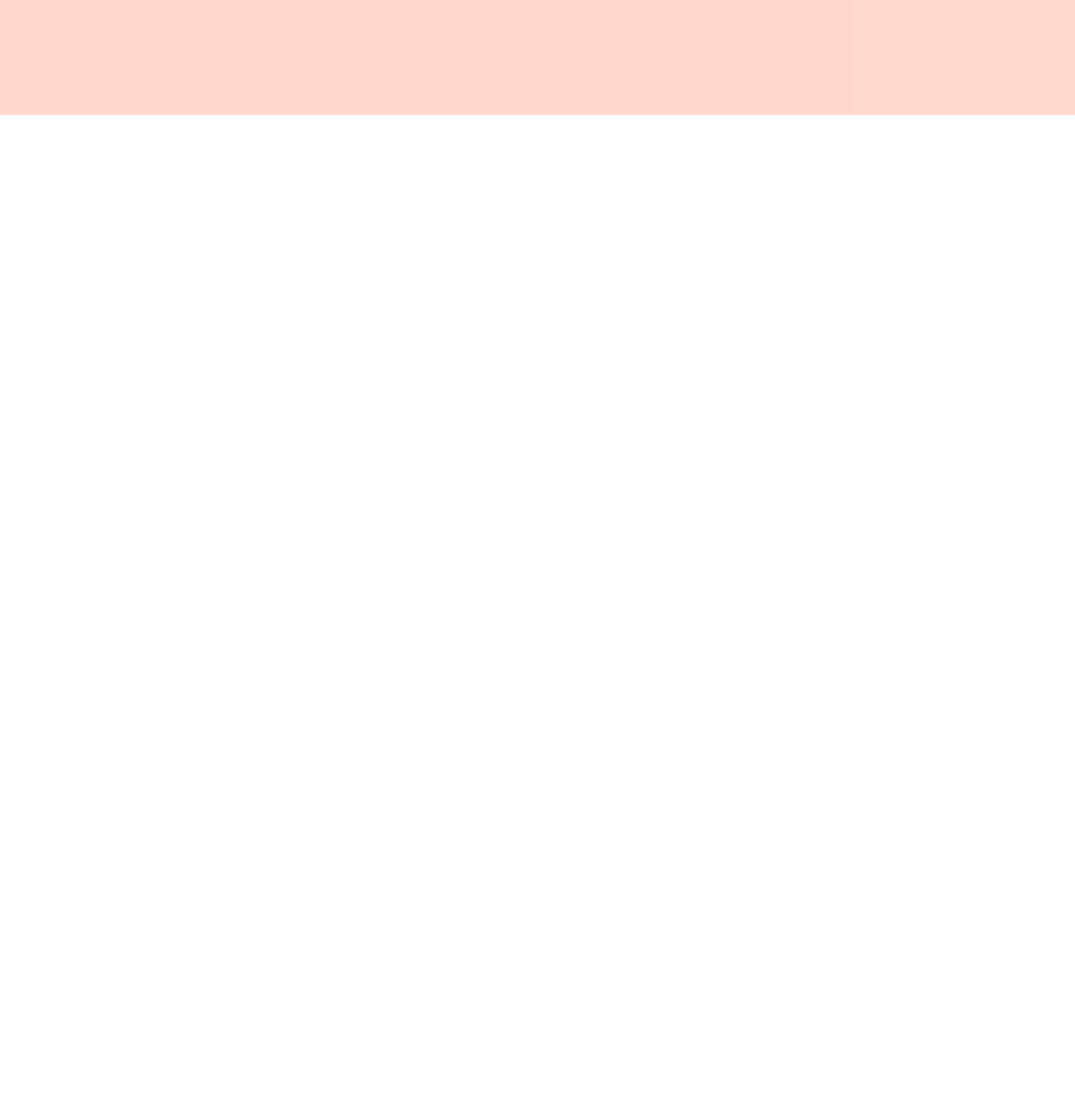
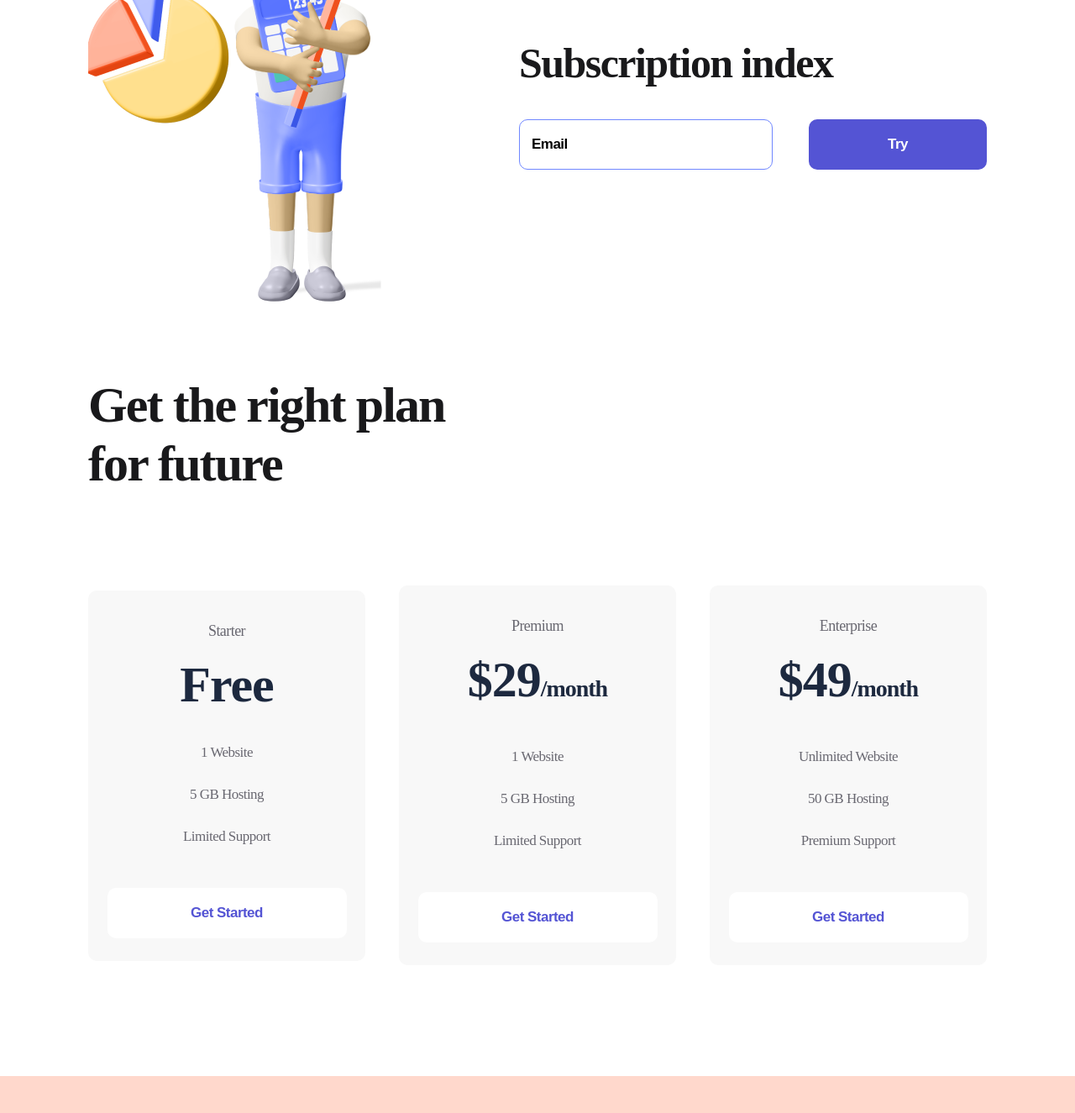
Before and after one commit to OlenaKurochka/logoipsum, a plain HTML site: page index.html in a window 1280 px wide. Shown: the part 1081-2406 px from the top of the page at 84% size. Before the commit the page ends 1218 px from the top, so only its background shows below. Drawn offline with nearby package versions, Linux system fonts and the light colour scheme.

Commit message:
Add files via upload

```diff
--- a/index.html
+++ b/index.html
@@ -67,6 +67,64 @@
             <img src="./img/Firstman.png" alt="firstman">
         </div>
     </section>
+    <section class="container subscribe">
+        <div>
+            <img src="./img/Secondman.png" alt="Secondman">
+        </div>
+        <div>
+            <h2 class="subscribe__title">
+                Subscription index
+            </h2>
+            <form>
+                <input  class="input" type="email" placeholder="Email">
+                <button class="button button__violet">
+                    Try
+                </button>
+            </form>
+        </div>
+    </section>
+    <section class="container plan">
+        <h2 class="plan__title">
+            Get the right plan for future
+        </h2>
+        <div class="plan__flex">
+            <div class="item">
+                <p class="item__text">Starter</p>
+                <h3 class="item__title">
+                    Free </h3>
+                <ul>
+                    <li class="item__li">1 Website</li>
+                    <li class="item__li">5 GB Hosting</li>
+                    <li class="item__li">Limited Support</li>
+                </ul>
+                <button class="button button__item"> Get Started </button>
+            </div>
+            <div class="item">
+                <p class="item__text">Premium</p>
+                <h3 class="item__title">
+                    $29<span>/month</span>
+                </h3>
+                <ul>
+                    <li class="item__li">1 Website</li>
+                    <li class="item__li">5 GB Hosting</li>
+                    <li class="item__li">Limited Support</li>
+                </ul>
+                <button class="button button__item"> Get Started </button>
+            </div>
+            <div class="item">
+                <p class="item__text">Enterprise</p>
+                <h3 class="item__title">
+                    $49<span>/month</span>
+                </h3>
+                <ul>
+                    <li class="item__li">Unlimited Website</li>
+                    <li class="item__li">50 GB Hosting</li>
+                    <li class="item__li">Premium Support</li>
+                </ul>
+                <button class="button button__item"> Get Started </button>
+            </div>
+        </div>
+    </section>
     <footer class="footer">
         <div class="container footer__flex">
             <div>
--- a/style/style.css
+++ b/style/style.css
@@ -22,7 +22,7 @@
 
 }
 
-.header__flex, .footer__flex, .about{
+.header__flex, .footer__flex, .about, .subscribe, .plan__flex{
     display: flex;
     justify-content: space-between;
     align-items: center;
@@ -107,3 +107,110 @@ margin-bottom:  30px;
     height: 145px;
 
 }
+.subscribe{
+    margin-bottom: 85px;
+}
+
+.subscribe__title{
+    font-weight: 700;
+font-size: 50px;
+line-height: 57px;
+letter-spacing: -1.56316px;
+color: #19191B;
+margin-bottom: 38px;
+}
+
+.input{
+    width: 302px;
+    height: 60px;
+    border: 1px solid #7087FF;
+    border-radius: 10px;
+    padding-left: 14px;
+    box-sizing: border-box;
+    margin-right: 39px;
+}
+.input::placeholder, .input{
+    font-weight: 700;
+    font-size: 17px;
+    line-height: 22px;
+    letter-spacing: -0.531474px;
+    color: #000000;
+}
+.input:focus{
+    outline: none;
+}
+
+.plan{
+    margin-bottom: 132px;
+}
+
+.plan__title{
+    font-weight: 700;
+    font-size: 60px;
+    line-height: 70px;
+    letter-spacing: -1.87579px;
+    color: #19191B;
+    max-width: 504px;
+    margin-bottom: 110px;
+}
+.item{
+    width: 330px;
+    background: #F8F8F8;
+    border-radius: 10px;
+    text-align: center;
+    padding: 34px 0 27px;
+}
+
+.item:hover{
+    transition: 500ms;
+    background: #FF7143;
+    box-shadow: 0px 32px 34px rgba(255, 112, 59, 0.317827);
+}
+
+.item__text{
+    font-weight: 400;
+    font-size: 18px;
+    line-height: 28px;
+    text-align: center;
+    letter-spacing: -0.562737px;
+    color: #696871;
+}
+
+.item:hover .item__text, .item:hover .item__title, .item:hover .item__li{
+    color: white;
+    transition: 500ms;
+}
+
+.item__title{
+    font-weight: 700;
+    font-size: 60px;
+    line-height: 56px;
+    letter-spacing: -1.03448px;
+    color: #1D293F;
+    margin: 22px 0 28px;
+}
+
+.item__title span{
+    font-size: 28px;
+}
+
+.item__li{
+    list-style: none;
+    font-size: 17px;
+    line-height: 50px;
+    letter-spacing: -0.531474px;
+    color: #696871;
+}
+
+.button__item{
+    width: 285px;
+    background: white;
+    color: #5454D4;
+    margin-top: 36px;
+}
+
+.item:hover .button__item{
+    background: #9F3919;
+    color: white;
+    transition: 500ms;
+}
```
Also changed, not shown: img/Secondman.png (added).
